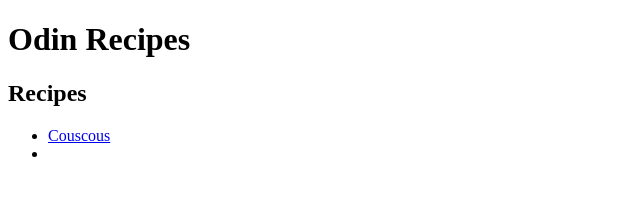
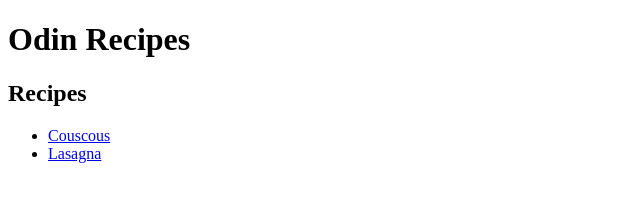
Before and after one commit to wajihbenzayed/odin-recipes, a plain HTML site: page index.html in a window 1280 px wide. Shown: the full height of the page, 0-640 px from the left. Drawn offline with Linux system fonts and the light colour scheme.

Commit message:
Fix lasagna recipe link not showing up

```diff
--- a/index.html
+++ b/index.html
@@ -11,7 +11,7 @@
     <h2>Recipes</h2>
     <ul>
         <li><a href="recipes/couscous.html">Couscous</a></li>
-        <li></li>
+        <li><a href="recipes/lasagna.html">Lasagna</a></li>
     </ul>
 </body>
 </html>
```
Also changed, not shown: recipes/lasagna.html (+1 -1 lines).
